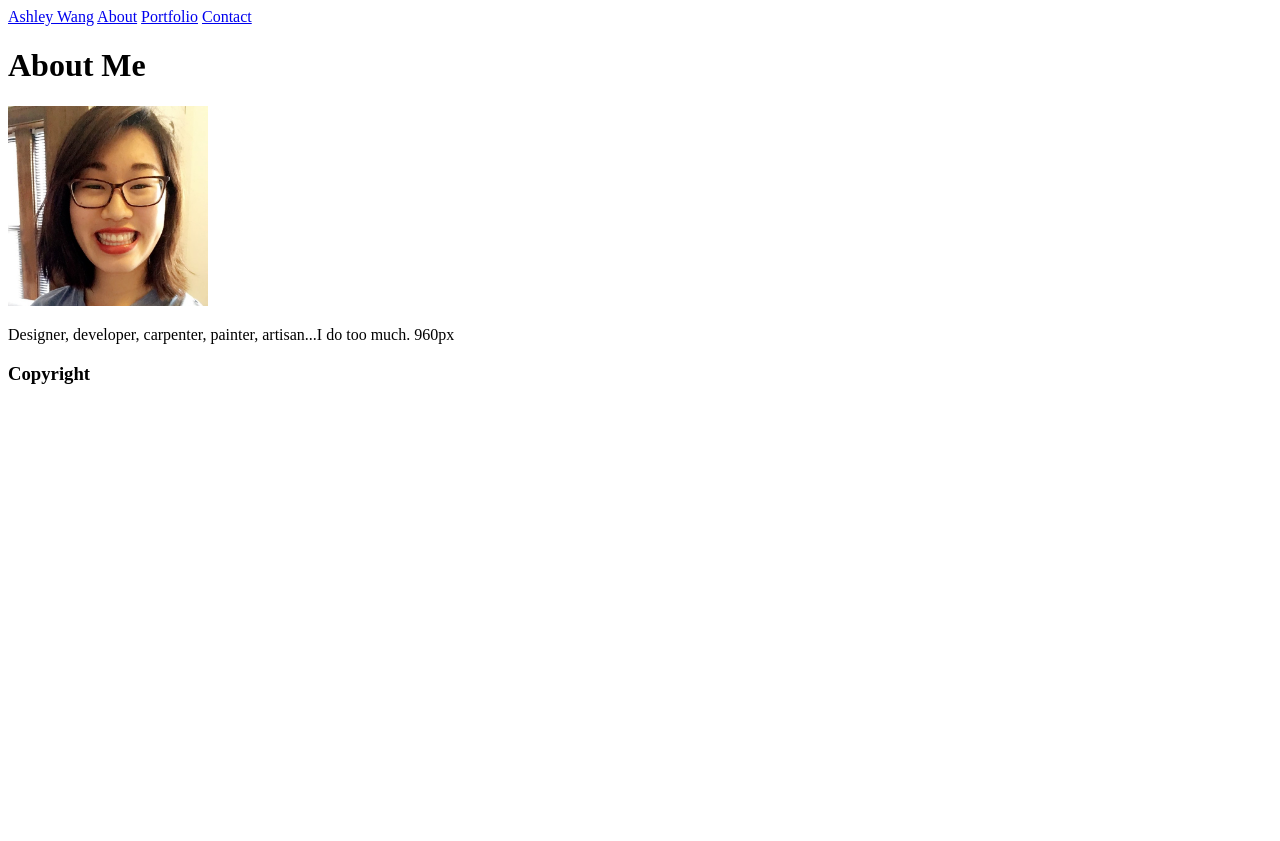
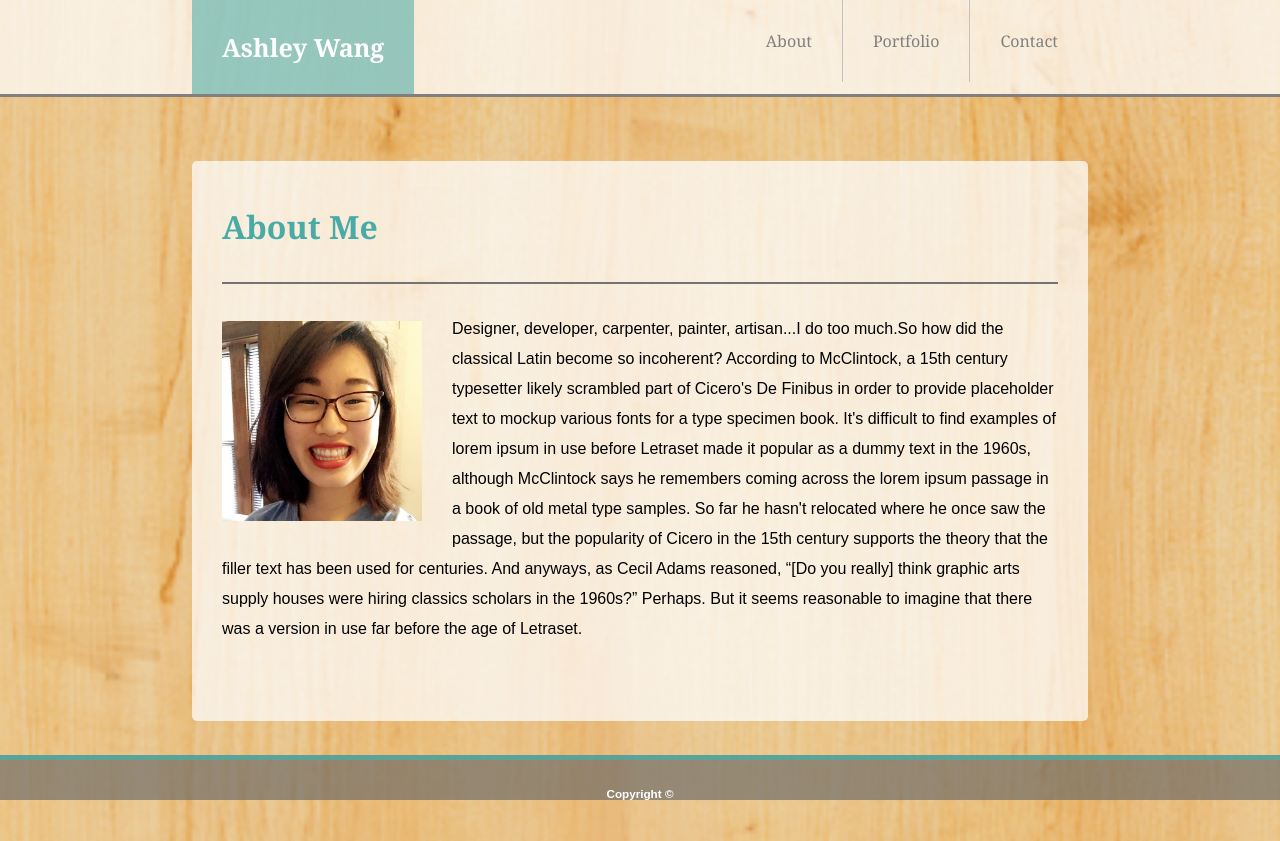
Before and after one commit to ashleyxwang/Basic-Portfolio, a plain HTML site: page index.html in a window 1280 px wide. Before the commit the page ends 800 px from the top, so only its background shows below. Drawn offline with Linux system fonts and the light colour scheme.

Commit message:
Finished About PG

```diff
--- a/assets/css/style.css
+++ b/assets/css/style.css
@@ -0,0 +1,125 @@
+body{
+   /* The image used */
+    background-image: url("../images/purty_wood.png");
+
+    /* Full height */
+    height: 100%;
+    width: 100%;
+
+    /* Center and scale the image nicely */
+    background-position: center;
+    background-repeat: no-repeat;
+    background-size: cover;
+    margin: 0px;
+    padding: 0px;
+}
+
+.nav{
+    background-color: #ffffffb6;
+    top: 0;
+    width: 100%;
+    /* display: inline-block; */
+    border-bottom-style: solid;
+    border-bottom-color: grey;
+    border-bottom-width: 3px;
+    overflow: hidden;
+    /* padding-left: 15%;
+    padding-right: 15%; */
+}
+
+.nav a:hover{
+    background-color: #a4d7d5;
+}
+
+.active{
+    background-color: #a4d7d5;
+}
+
+ul{
+    margin: 0;
+    padding: 0px;
+}
+
+li{
+    font-family: Georgia, 'Times New Roman', Times, serif;
+    display: inline;
+    list-style-type: none;
+}
+
+#AW{
+    display: inline-block;
+    font-size: 25px;
+    font-weight: bold;
+    text-decoration: none;
+    padding: 30px;
+    margin-left: 15%;
+    background-color: #4aaaa58f;
+    color: #ffffff;
+    float: left;
+}
+
+.rnav{
+    margin-right: 15%;
+}
+
+#index,#port,#cont{
+    text-decoration: none;
+    color: grey;
+    padding: 30px;
+    border-right: 1px;
+    border-right-color: #c2c2c2;
+    border-right-style: solid;
+    float: right;
+    text-align: center;
+}
+
+#cont{
+    border-right: none;
+}
+
+.Content{
+    font-family: Arial, Helvetica, sans-serif;
+    background-color: #ffffffb6;
+    height: 500px;
+    line-height: 30px;
+    margin: 5% 15%;
+    padding: 30px;
+    border-radius: 5px;
+}
+
+.img{
+    float: left;
+    padding: 7px 30px 20px 0;
+}
+
+.ContentTitle{
+    font-family: Georgia, 'Times New Roman', Times, serif;
+    color: #4aaaa5;
+}
+
+hr{
+    display: block;
+    margin-top: 40px;
+    margin-bottom: 30px;
+    margin-left: auto;
+    margin-right: auto;
+    border-style: solid;
+    border-width: 1px;
+    color: rgb(117, 114, 114);
+}
+
+footer{
+    font-family: Arial, Helvetica, sans-serif;
+    position: sticky;
+    bottom: 0;
+    width: 100%;
+    height: 5%;
+    background-color: #666666a2;
+    color: #fff;
+    border-width: 5px;
+    border-top-color: #4aaaa5c5;
+    border-top-style: solid;
+    font-size: 10px;
+    padding-top: 15px;
+    text-align: center;
+}
--- a/index.html
+++ b/index.html
@@ -5,29 +5,38 @@
     <meta name="viewport" content="width=device-width, initial-scale=1.0">
     <meta http-equiv="X-UA-Compatible" content="ie=edge">
     <title>Basic Portfolio</title>
+    <link rel="stylesheet" href="assets/css/style.css">
 </head>
 
 <body>
     <header>
-        <div class="navigation">
-            <a class="active" href="index.html">Ashley Wang</a>
-            <a href="index.html">About</a>
-            <a href="portfolio.html">Portfolio</a>
-            <a href="contact.html">Contact</a>
+        <div class= "nav">
+            <ul>
+                <li><a id="AW" href="index.html">Ashley Wang</a></li>
+        <div class= "rnav">
+                <li><a id= "cont" href="contact.html" style="text-decoration: none">Contact</a></li>
+                <li><a id= "port" href="portfolio.html" style="text-decoration: none">Portfolio</a></li>
+                <li><a id= "index" href="index.html" style="text</li>-decoration: none">About</a></li>
+        </div>
+            </ul>
         </div>
     </header>
 
-    <div>
-        <h1>About Me</h1>
-        <img src="assets/images/Profile-Pic.jpg" alt="Profile Pic" width=200px>
-        <p>
-            Designer, developer, carpenter, painter, artisan...I do too much.
-            960px
+    <div class= "Content">
+        <h1 class="ContentTitle">About Me</h1>
+            <hr>
+        <img class="img" src="assets/images/Profile-Pic.jpg" alt="Profile Pic" width=200px>
+        <p class="Description">
+            Designer, developer, carpenter, painter, artisan...I do too much.So how did the classical Latin become so incoherent? According to McClintock, a 15th century typesetter likely scrambled part of Cicero's De Finibus in order to provide placeholder text to mockup various fonts for a type specimen book.
+
+            It's difficult to find examples of lorem ipsum in use before Letraset made it popular as a dummy text in the 1960s, although McClintock says he remembers coming across the lorem ipsum passage in a book of old metal type samples. So far he hasn't relocated where he once saw the passage, but the popularity of Cicero in the 15th century supports the theory that the filler text has been used for centuries.
+
+            And anyways, as Cecil Adams reasoned, “[Do you really] think graphic arts supply houses were hiring classics scholars in the 1960s?” Perhaps. But it seems reasonable to imagine that there was a version in use far before the age of Letraset.
         </p>
     </div>
 
     <footer>
-        <h3>Copyright</h3>
+        <h3>Copyright &copy;</h3>
     </footer>
 
 </body>
```
Also changed, not shown: contact.html (+1 -0 lines), portfolio.html (+1 -0 lines).
